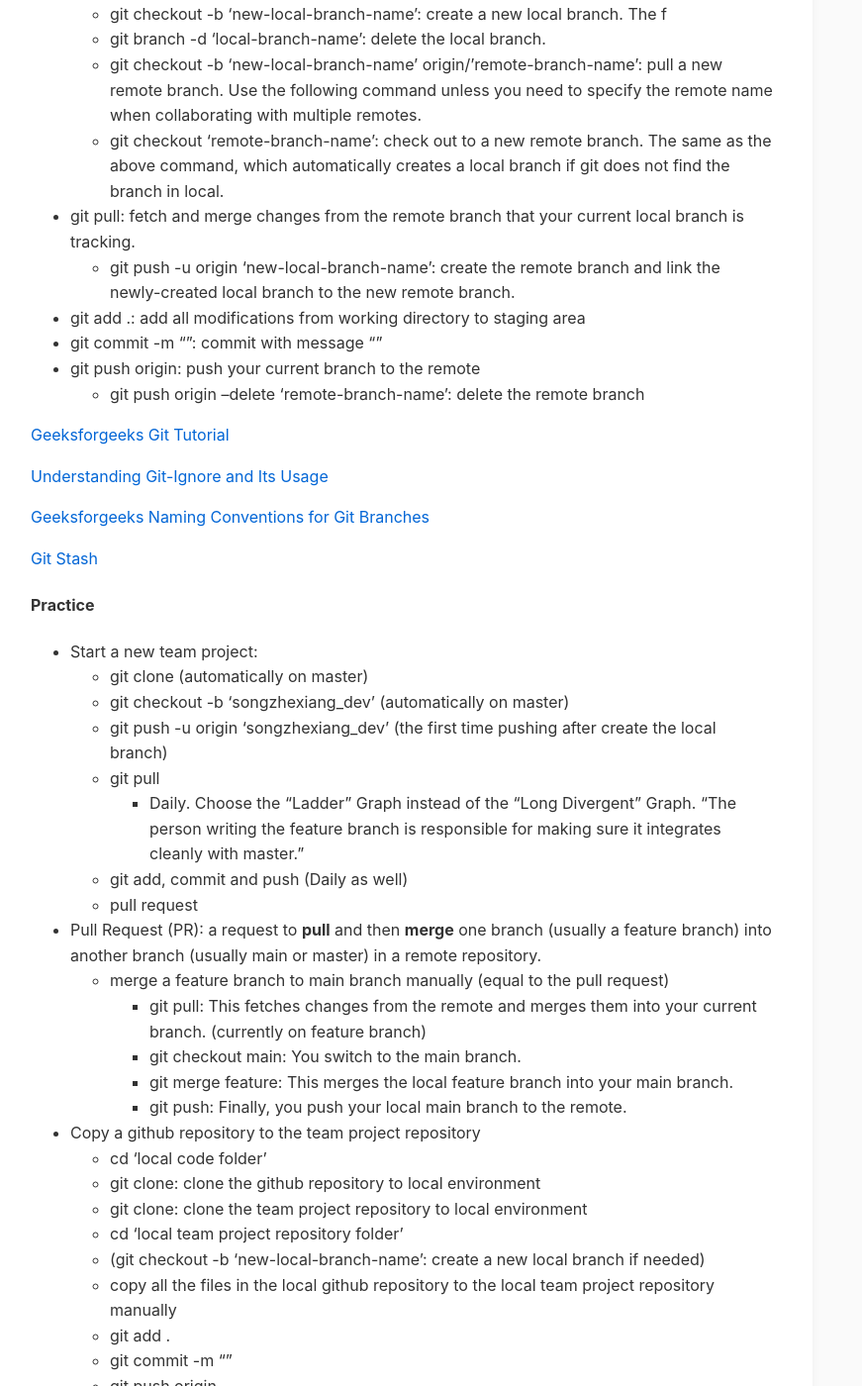
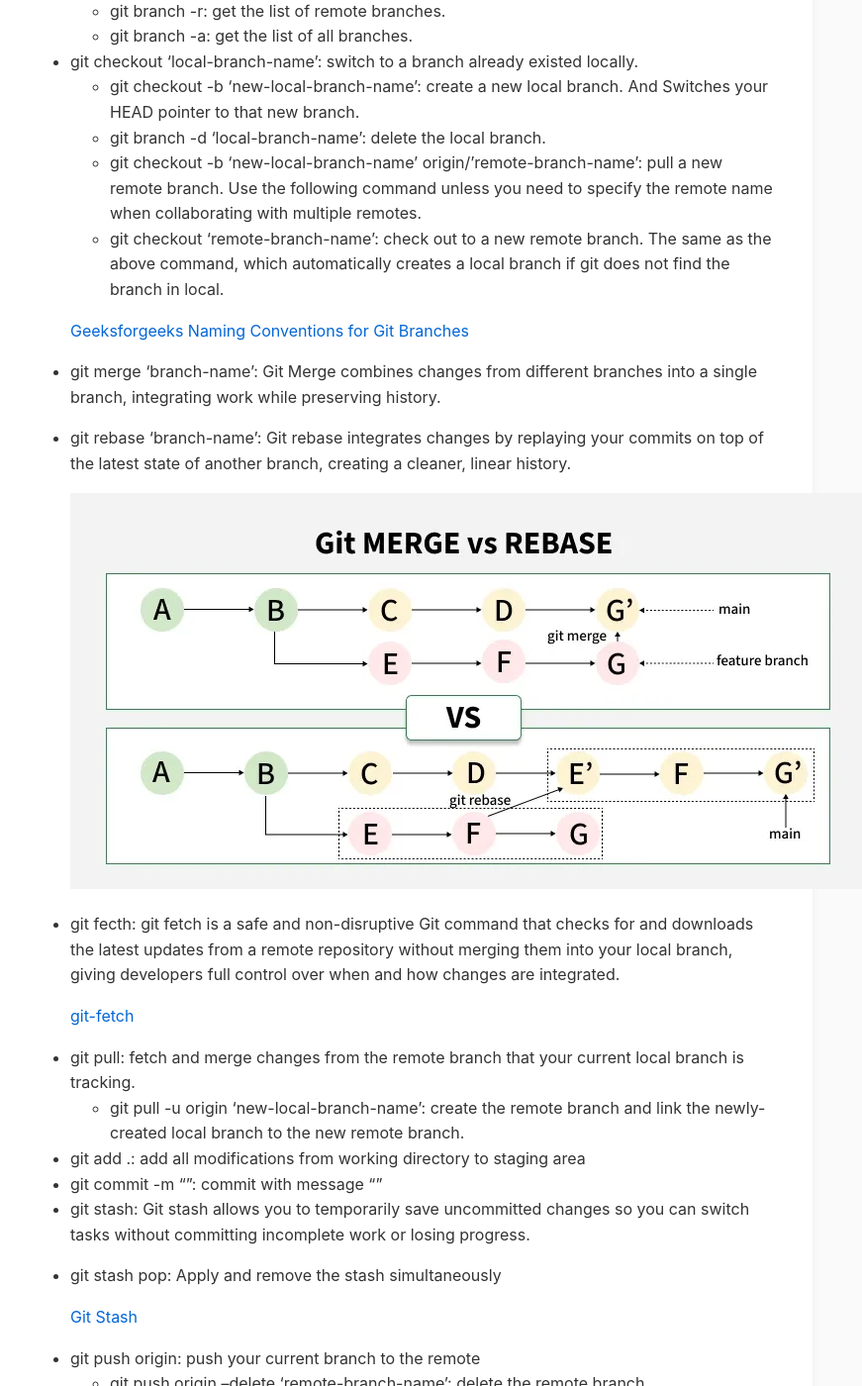
Before and after one commit to zixs0423/tech_note, a Jekyll site: the page built from docs/notes/deployment.md, in a window 1280 px wide and 1400 px high, scrolled down 1822 px. Shown: the whole window at 99% size, without its empty margins (234-1105 px from the left). Built offline with Jekyll 4.4.1, drawn with Linux system fonts in a browser that asks for light colours; some of the changed text lies outside the part shown.

Commit message:
Improve git

```diff
--- a/docs/notes/deployment.md
+++ b/docs/notes/deployment.md
@@ -44,6 +44,9 @@ layout: default
 * git clone 'remote repository web URL': clone the remote repository (only the default branch, main/master).
   * Git actually downloads the entire repository, including all of its history and all branches. However, it only creates and checks out a single local branch for you to work on immediately (usually main or master).
 * create a .gitignore file in the project folder. Write '*.csv' in it to ignore all the csv files.
+
+  [Understanding Git-Ignore and Its Usage](https://www.geeksforgeeks.org/git/what-is-git-ignore-and-how-to-use-it/)
+
 * git status: get the current branch and commits
 * du -sh .git: show the git storage occupation.
 * git count-objects -v: show the detail information of git objectives.
@@ -51,35 +54,70 @@ layout: default
   * git branch -r: get the list of remote branches.
   * git branch -a: get the list of all branches.
 * git checkout 'local-branch-name': switch to a branch already existed locally.
-  * git checkout -b 'new-local-branch-name': create a new local branch. The f
+  * git checkout -b 'new-local-branch-name': create a new local branch. And Switches your HEAD pointer to that new branch.
   * git branch -d 'local-branch-name': delete the local branch.
   * git checkout -b 'new-local-branch-name' origin/'remote-branch-name': pull a new remote branch. Use the following command unless you need to specify the remote name when collaborating with multiple remotes.
   * git checkout 'remote-branch-name': check out to a new remote branch. The same as the above command, which automatically creates a local branch if git does not find the branch in local.
+
+  [Geeksforgeeks Naming Conventions for Git Branches](https://www.geeksforgeeks.org/git/how-to-naming-conventions-for-git-branches/)
+
+* git merge 'branch-name': Git Merge combines changes from different branches into a single branch, integrating work while preserving history.
+* git rebase 'branch-name': Git rebase integrates changes by replaying your commits on top of the latest state of another branch, creating a cleaner, linear history.
+
+  ![](../images/git_merge_rebase.png)
+
+* git fecth: git fetch is a safe and non-disruptive Git command that checks for and downloads the latest updates from a remote repository without merging them into your local branch, giving developers full control over when and how changes are integrated.
+
+  [git-fetch](https://www.geeksforgeeks.org/git/git-fetch/)
+
 * git pull: fetch and merge changes from the remote branch that your current local branch is tracking.
-  * git push -u origin 'new-local-branch-name': create the remote branch and link the newly-created local branch to the new remote branch.
+  * git pull -u origin 'new-local-branch-name': create the remote branch and link the newly-created local branch to the new remote branch.
 * git add .: add all modifications from working directory to staging area
 * git commit -m "": commit with message ""
+* git stash: Git stash allows you to temporarily save uncommitted changes so you can switch tasks without committing incomplete work or losing progress.
+* git stash pop: Apply and remove the stash simultaneously
+
+  [Git Stash](https://www.geeksforgeeks.org/git/git-stash/)
+
 * git push origin: push your current branch to the remote
   * git push origin --delete 'remote-branch-name': delete the remote branch
 
 [Geeksforgeeks Git Tutorial](https://www.geeksforgeeks.org/git/git-tutorial/)
 
-[Understanding Git-Ignore and Its Usage](https://www.geeksforgeeks.org/git/what-is-git-ignore-and-how-to-use-it/)
+<br>
 
-[Geeksforgeeks Naming Conventions for Git Branches](https://www.geeksforgeeks.org/git/how-to-naming-conventions-for-git-branches/)
-
-[Git Stash](https://www.geeksforgeeks.org/git/git-stash/)
+---
 
 #### Practice
 
 * Start a new team project:
   * git clone (automatically on master)
-  * git checkout -b 'songzhexiang_dev' (automatically on master)
+  * git checkout -b 'songzhexiang_dev' (Switches your HEAD pointer to that new branch.)
   * git push -u origin 'songzhexiang_dev' (the first time pushing after create the local branch)
-  * git pull
-    * Daily. Choose the "Ladder" Graph instead of the "Long Divergent" Graph. "The person writing the feature branch is responsible for making sure it integrates cleanly with master."
-  * git add, commit and push (Daily as well)
-  * pull request
+  * Daily merge to 'master':
+    * Choose the "Ladder" Graph instead of the "Long Divergent" Graph. "The person writing the feature branch is responsible for making sure it integrates cleanly with master."
+      * "Ladder" Graph：
+
+        master             o-----------o------------o------------o (Remote Main)
+                            \           \            \            \
+        songzhexiang_dev     o---x---x---M1---x---x---M2---x---x---M3 (Your Dev Branch)
+
+      * "Long Divergent" Graph：
+
+        master             o---o---o---o---o---o---o---o---o---o---o (No updates to dev)
+                            \
+        songzhexiang_dev     o---x---x---x---x---x---x---x---x---x---x (Way behind!)
+
+    * pull approaches:
+      * git checkout 'master'
+      * git pull
+      * git checkout 'songzhexiang_dev'
+      * git merge/rebase 'master'
+      * git push (do not need to manually run git add or git commit during this process, because Git handles the committing for you automatically.)
+    * fetch approaches:
+      * git fetch 'origin' (At the 'songzhexiang_dev' branch, Fetch the latest changes from the remote server without moving your HEAD. Rebase your current dev branch directly onto the remote main)
+      * git rebase 'origin/master'
+  * pull request (merge to the master, while master is merged into feature branch in daily routine)
 * Pull Request (PR): a request to **pull** and then **merge** one branch (usually a feature branch) into another branch (usually main or master) in a remote repository.
   * merge a feature branch to main branch manually (equal to the pull request)
     * git pull: This fetches changes from the remote and merges them into your current branch. (currently on feature branch)
```
